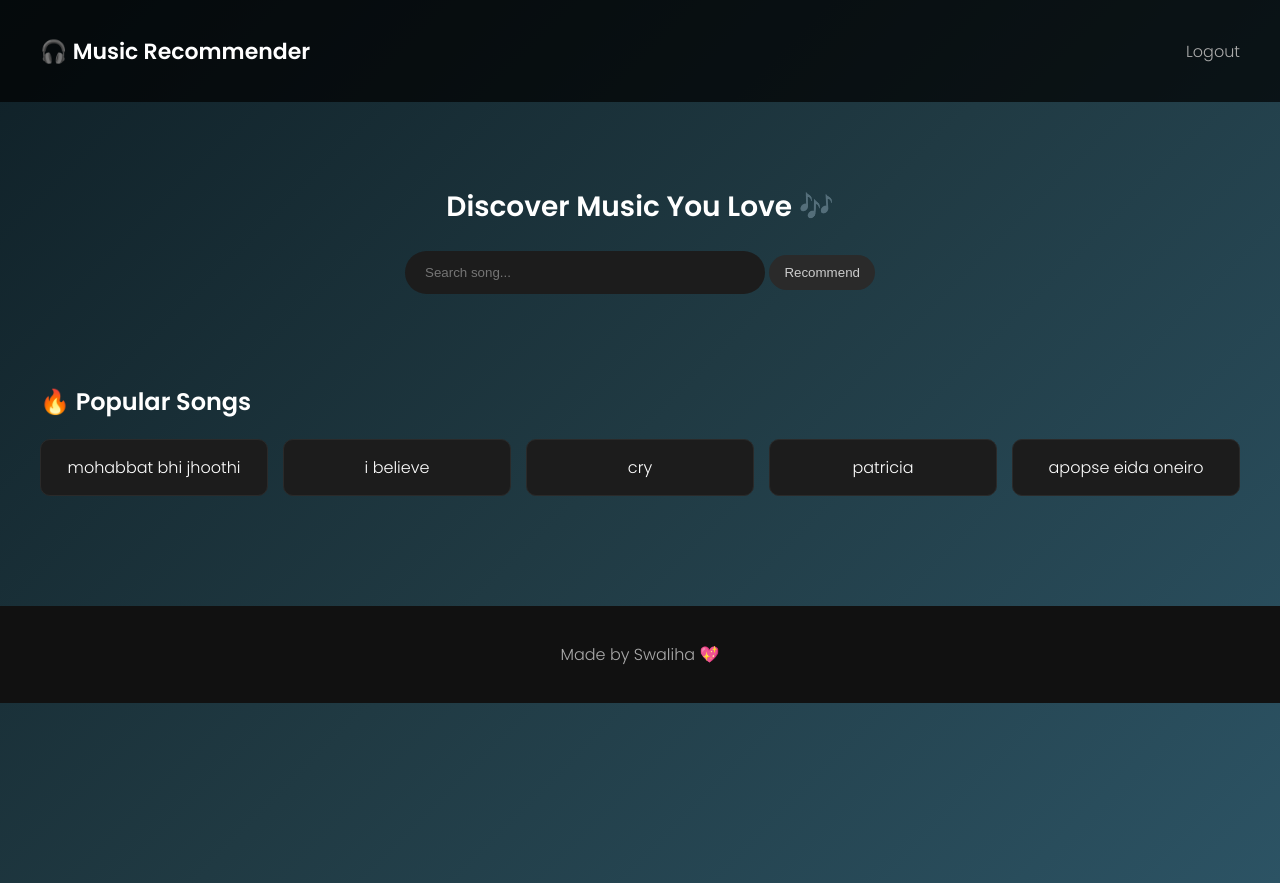
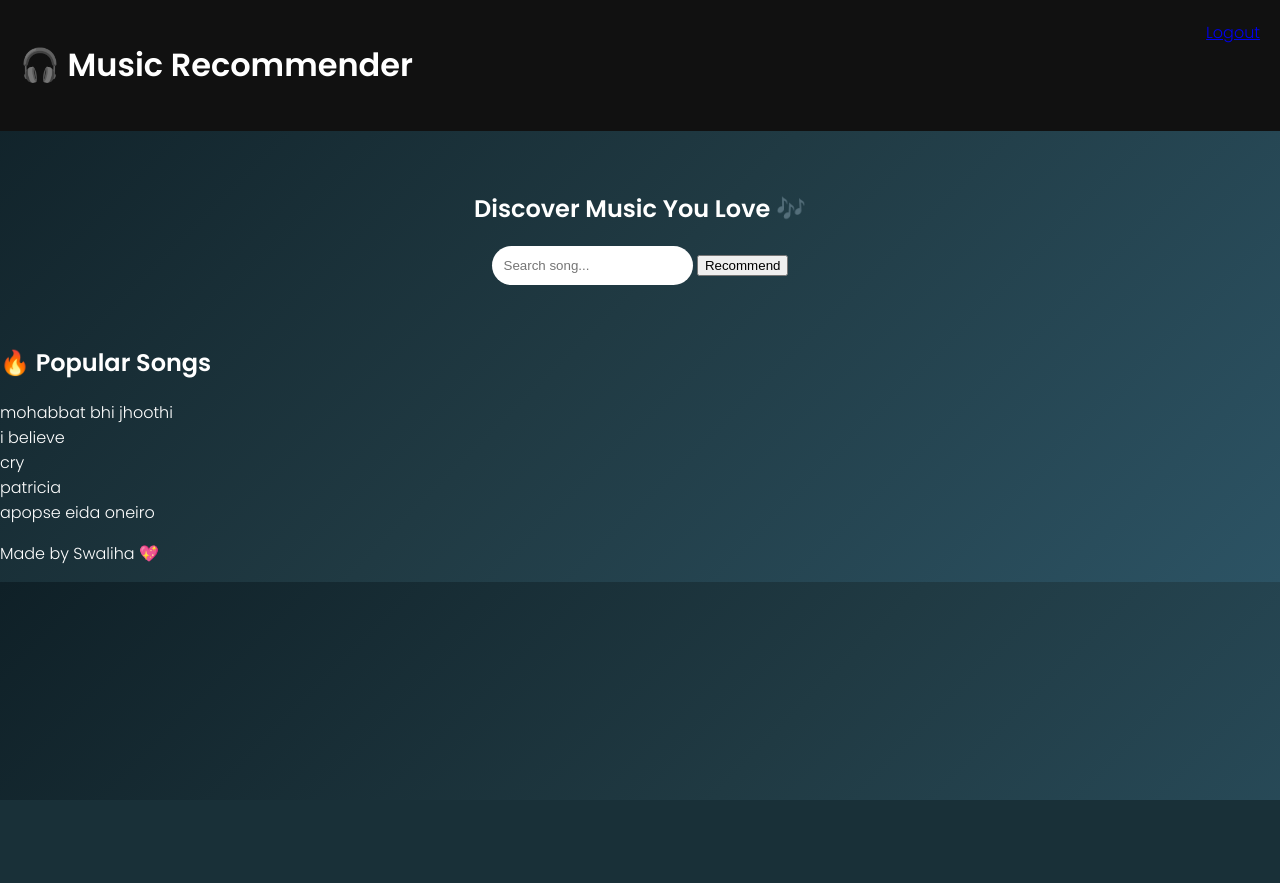
Before and after one commit to Swaliha-jamadar-070/Music-Recommender-System, a Flask app: page / in a window 1280 px wide. After the commit the page ends 800 px from the top, so only its background shows below. Run offline with Flask 3, Linux system fonts and the light colour scheme; the visitor is signed in with stand-in values (Sample User, id 1).

Commit message:
Update style.css

```diff
--- a/static/style.css
+++ b/static/style.css
@@ -1,362 +1,49 @@
-<!DOCTYPE html>
-<html>
-<head>
-<title>Music Recommender 🎵</title>
-
-<link href="https://fonts.googleapis.com/css2?family=Poppins:wght@300;600&display=swap" rel="stylesheet">
-
-<style>
-*{
-    transition:all 0.2s ease;
-    box-sizing:border-box;
-}
-
 body{
     font-family:'Poppins',sans-serif;
     background:linear-gradient(135deg,#0f2027,#203a43,#2c5364);
     color:white;
     margin:0;
-    padding-bottom:100px; /* FIX FOOTER OVERLAP */
 }
 
-/* HEADER */
 .header{
     display:flex;
     justify-content:space-between;
-    align-items:center;
-    padding:20px 40px;
-    background:rgba(0,0,0,0.7);
+    padding:20px;
+    background:#111;
 }
 
-.header h1{
-    font-size:22px;
+.hero{
+    text-align:center;
+    padding:40px;
 }
 
-.header a{
-    color:#aaa;
-    text-decoration:none;
+input{
+    padding:12px;
+    border-radius:20px;
+    border:none;
 }
 
-.header a:hover{
-    color:white;
+.grid{
+    display:grid;
+    grid-template-columns:repeat(auto-fit,minmax(250px,1fr));
+    gap:20px;
+    padding:20px;
 }
 
-/* HERO */
-.hero{
-    text-align:center;
-    padding:60px 20px 40px;
-}
-
-.hero h2{
-    font-size:28px;
-}
-
-.hero p{
-    color:#aaa;
-    margin-bottom:20px;
-}
-
-/* SEARCH */
-input{
-    padding:14px 20px;
-    width:320px;
-    border-radius:25px;
-    border:none;
-    outline:none;
+.card{
     background:#1c1c1c;
-    color:white;
-}
-
-button{
-    padding:10px 15px;
-    border-radius:20px;
-    border:none;
-    background:#2a2a2a;
-    color:#ccc;
-    cursor:pointer;
-}
-
-button:hover{
-    background:#3a3a3a;
-}
-
-/* SUGGESTIONS */
-#suggestions{
-    list-style:none;
-    padding:0;
-    max-width:320px;
-    margin:auto;
-    background:#1c1c1c;
+    padding:15px;
     border-radius:10px;
 }
 
-#suggestions li{
-    padding:10px;
-    cursor:pointer;
-}
-
-#suggestions li:hover{
-    background:#2a2a2a;
-}
-
-/* SECTION */
-.section{
-    padding:30px 40px;
-}
-
-.section h2{
-    margin-bottom:20px;
-}
-
-/* POPULAR GRID */
-.popular-grid{
-    display:grid;
-    grid-template-columns:repeat(auto-fit,minmax(180px,1fr));
-    gap:15px;
-}
-
-.mini-card{
-    background:#1c1c1c;
-    padding:15px;
-    border-radius:10px;
-    text-align:center;
-    border:1px solid #2a2a2a;
-    cursor:pointer;
-}
-
-.mini-card:hover{
-    background:#2a2a2a;
-    transform:scale(1.05);
-}
-
-/* GRID */
-.grid{
-    display:grid;
-    grid-template-columns:repeat(auto-fit,minmax(250px,1fr));
-    gap:25px;
-}
-
-/* CARD */
-.card{
-    display:flex;
-    flex-direction:column;
-    justify-content:space-between;
-    background:#1c1c1c;
-    padding:15px;
-    border-radius:15px;
-    border:1px solid #2a2a2a;
-}
-
-.card:hover{
-    transform:translateY(-6px);
-    border-color:#444;
-}
-
-/* IMAGE */
 .cover{
     width:100%;
     height:200px;
     object-fit:cover;
-    border-radius:10px;
 }
 
-/* TEXT */
-.card h3{
-    margin:10px 0 4px;
+/* MOBILE */
+@media(max-width:768px){
+    .header{ flex-direction:column; text-align:center; }
+    .grid{ grid-template-columns:1fr; }
 }
-
-.card p{
-    font-size:12px;
-    color:#aaa;
-}
-
-/* BUTTONS */
-.buttons{
-    display:flex;
-    gap:8px;
-    margin-top:10px;
-}
-
-.buttons button:first-child{
-    background:#1db954;
-    color:white;
-}
-
-.buttons button:first-child:hover{
-    background:#1ed760;
-}
-
-/* WATCH */
-.watch-btn{
-    margin-top:12px;
-    padding:8px;
-    border-radius:8px;
-    background:#181818;
-    color:#aaa;
-    text-decoration:none;
-    border:1px solid #333;
-    text-align:center;
-}
-
-.watch-btn:hover{
-    background:#222;
-    color:white;
-}
-
-/* RATING */
-.rating-bar{
-    background:#2a2a2a;
-    height:6px;
-    border-radius:10px;
-    margin-top:10px;
-}
-
-.rating-bar div{
-    height:100%;
-    background:#1db954;
-}
-
-/* PLAYER */
-.music-player{
-    position:fixed;
-    bottom:0;
-    width:100%;
-    background:#111;
-    padding:10px;
-    text-align:center;
-    border-top:1px solid #333;
-}
-
-/* FOOTER */
-footer{
-    margin-top:80px;
-    margin-bottom:80px; /* FIX VISIBILITY */
-    padding:20px;
-    background:#111;
-    text-align:center;
-    color:#aaa;
-}
-</style>
-
-<script>
-async function searchSongs(){
-    let query = document.getElementById("songInput").value;
-    if(query.length < 1){
-        document.getElementById("suggestions").innerHTML = "";
-        return;
-    }
-
-    let res = await fetch(`/search?q=${query}`);
-    let data = await res.json();
-
-    let list = document.getElementById("suggestions");
-    list.innerHTML = "";
-
-    data.forEach(song=>{
-        let li=document.createElement("li");
-        li.innerText=song;
-        li.onclick=()=>{
-            document.getElementById("songInput").value=song;
-            list.innerHTML="";
-        };
-        list.appendChild(li);
-    });
-}
-
-function likeSong(song){
-    fetch('/like',{
-        method:'POST',
-        headers:{'Content-Type':'application/json'},
-        body:JSON.stringify({song:song})
-    }).then(()=>alert("❤️ Liked!"));
-}
-
-function playSong(preview, name, artist){
-    let player = document.getElementById("player");
-    let now = document.getElementById("nowPlaying");
-
-    if(preview){
-        player.src = preview;
-        player.play();
-        now.innerText = "🎶 Now Playing: " + name;
-    }else{
-        window.open(`https://www.youtube.com/results?search_query=${name} ${artist}`, "_blank");
-    }
-}
-</script>
-
-</head>
-
-<body>
-
-<div class="header">
-    <h1>🎧 Music Recommender</h1>
-    <a href="/logout">Logout</a>
-</div>
-
-<div class="hero">
-    <h2>Discover Music You Love 🎶</h2>
-    <p>Search your favorite song and get recommendations instantly</p>
-
-    <form method="POST">
-        <input id="songInput" name="song" onkeyup="searchSongs()" placeholder="Search any song..." required>
-        <button>Recommend</button>
-    </form>
-
-    <ul id="suggestions"></ul>
-</div>
-
-<div class="section">
-    <h2>🔥 Popular Songs</h2>
-    <div class="popular-grid">
-    {% for s in top_songs %}
-        <div class="mini-card" onclick="document.getElementById('songInput').value='{{ s }}'">
-            🎵 {{ s }}
-        </div>
-    {% endfor %}
-    </div>
-</div>
-
-{% if recommendations %}
-<div class="section">
-<h2>✨ Recommended Songs</h2>
-
-<div class="grid">
-{% for song in recommendations %}
-<div class="card">
-
-<img src="{{ song.image }}" class="cover">
-
-<h3>{{ song.name }}</h3>
-<p>{{ song.artist }}</p>
-<p>{{ song.genre }} • {{ song.year }}</p>
-
-<div class="rating-bar">
-<div style="width: {{ song.score }}%"></div>
-</div>
-
-<div class="buttons">
-<button onclick="playSong('{{ song.preview }}','{{ song.name }}','{{ song.artist }}')">▶ Play</button>
-<button onclick="likeSong('{{ song.name }}')">❤️</button>
-</div>
-
-<a href="https://www.youtube.com/results?search_query={{ song.name }} {{ song.artist }}"
-target="_blank" class="watch-btn">Watch on YouTube</a>
-
-</div>
-{% endfor %}
-</div>
-</div>
-{% endif %}
-
-<div class="music-player">
-    <p id="nowPlaying">No song playing</p>
-    <audio id="player" controls></audio>
-</div>
-
-<footer>
-<p>Made by Swaliha 💖</p>
-</footer>
-
-</body>
-</html>
```
